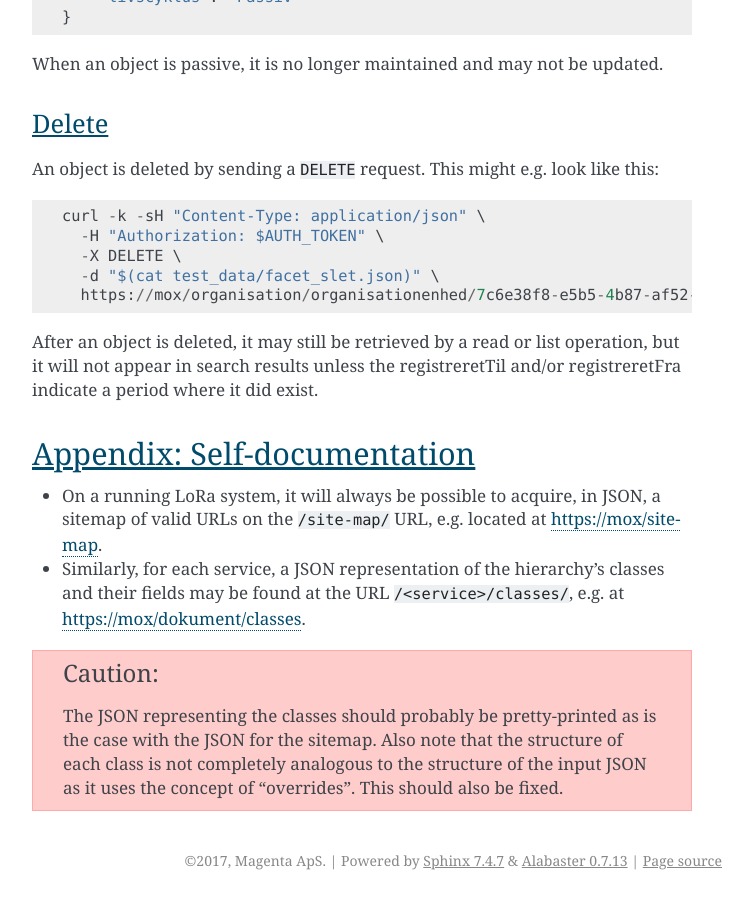
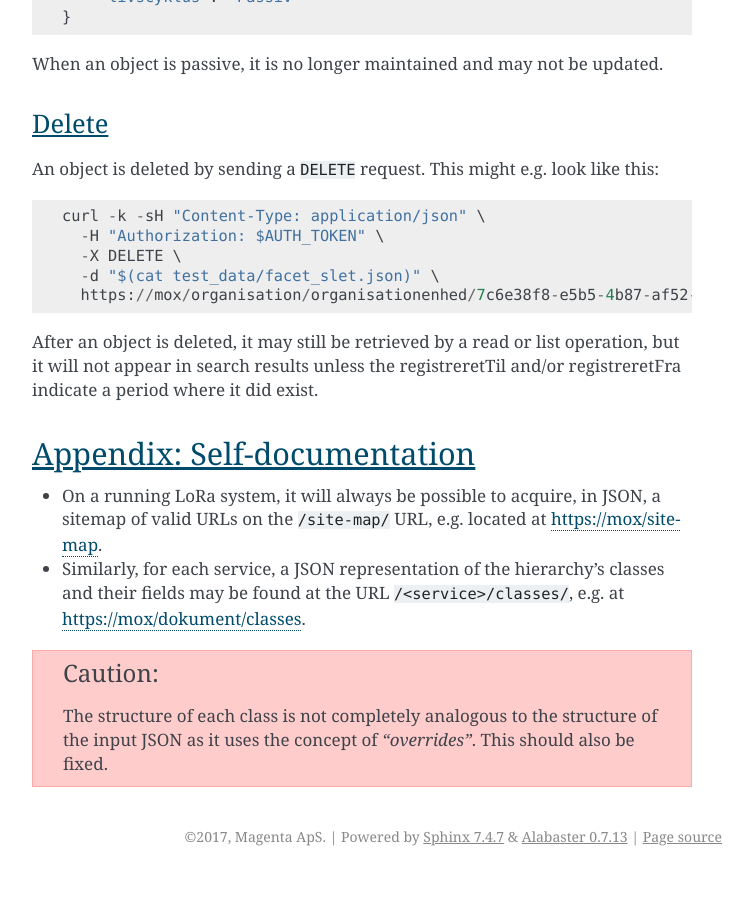
Before and after one commit to magenta-aps/mox, a Sphinx documentation site: the page built from doc/LoRa_HOWTO.rst, in a window 1280 px wide and 900 px high, scrolled down 5742 px. Shown: the whole window, without its empty margins (388-1141 px from the left). Built offline with Sphinx 7.4.7, drawn with Linux system fonts in a browser that asks for light colours; after the commit the page ends 6618 px from its top, so only the background shows below that.

```diff
--- a/doc/LoRa_HOWTO.rst
+++ b/doc/LoRa_HOWTO.rst
@@ -299,8 +299,6 @@
 
 .. caution::
 
-   The JSON representing the classes should probably be
-   pretty-printed as is the case with the JSON for the sitemap. Also
-   note that the structure of each class is not completely analogous
-   to the structure of the input JSON as it uses the concept of
-   "overrides". This should also be fixed.
+   The structure of each class is not completely analogous to the
+   structure of the input JSON as it uses the concept of *"overrides"*.
+   This should also be fixed.
```
Also changed, not shown: 1 other file.
